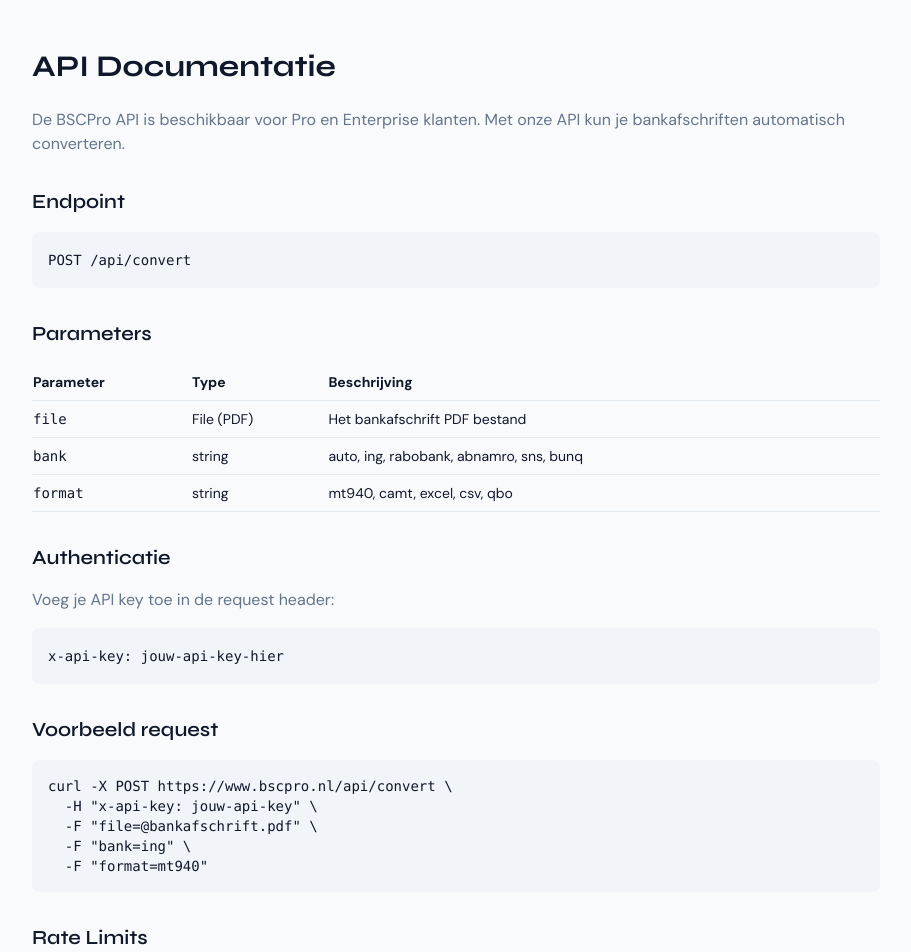
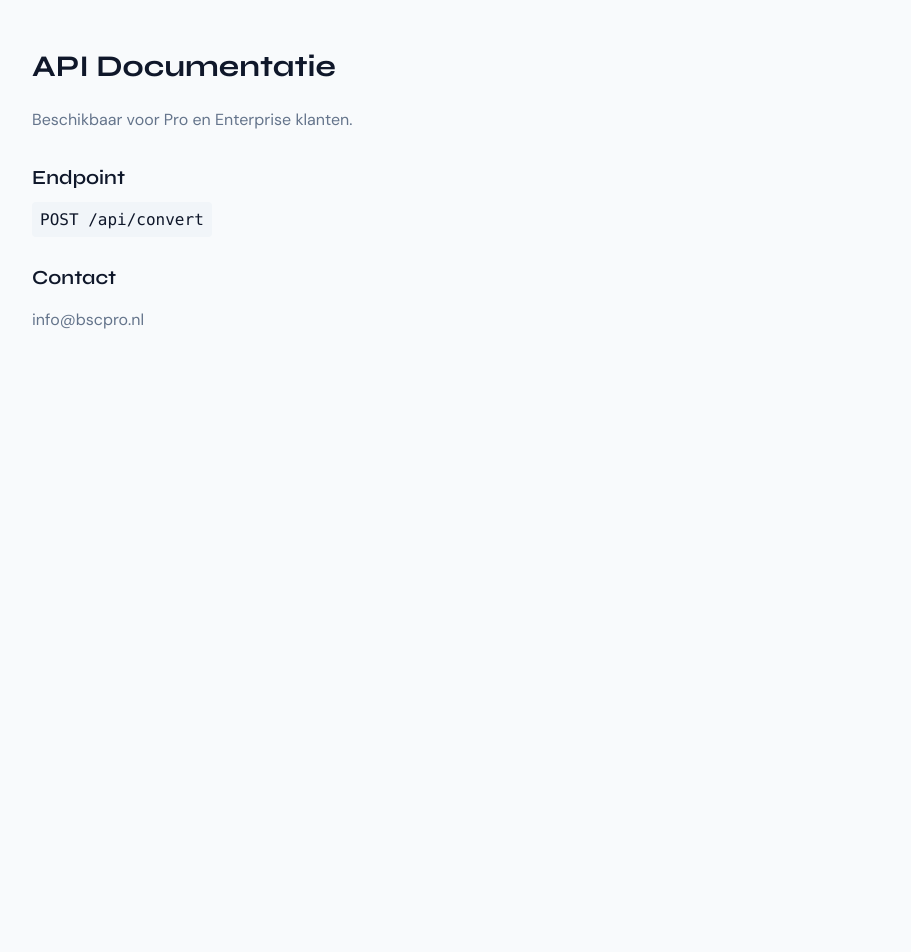
Before and after one commit to stagedvisuals/bank-statement-converter-pro, a Next.js app: page /api-docs in a window 1280 px wide. Shown: the top 952 px of the page, without its empty margins (184-1095 px from the left). After the commit the page ends 800 px from the top, so only its background shows below. Built offline with nearby package versions, Linux system fonts and the light colour scheme.

Commit message:
fix: complete rebuild of legal pages

```diff
--- a/app/api-docs/page.tsx
+++ b/app/api-docs/page.tsx
@@ -1,6 +1,6 @@
 export const metadata = {
-  title: 'API Documentatie - BSCPro',
-  description: 'API documentatie voor BSCPro integraties',
+  title: 'API Docs - BSCPro',
+  description: 'API documentatie voor BSCPro',
 };
 
 export default function ApiDocsPage() {
@@ -8,76 +8,11 @@ export default function ApiDocsPage() {
     <div className="min-h-screen bg-background">
       <div className="max-w-4xl mx-auto px-6 py-12">
         <h1 className="text-3xl font-bold text-foreground mb-6">API Documentatie</h1>
-
-        <div className="prose dark:prose-invert max-w-none">
-          <p className="text-muted-foreground mb-4">
-            De BSCPro API is beschikbaar voor Pro en Enterprise klanten.
-            Met onze API kun je bankafschriften automatisch converteren.
-          </p>
-
-          <h2 className="text-xl font-semibold mt-8 mb-4">Endpoint</h2>
-          <div className="bg-muted p-4 rounded-lg mb-4">
-            <code className="text-sm">POST /api/convert</code>
-          </div>
-
-          <h2 className="text-xl font-semibold mt-8 mb-4">Parameters</h2>
-          <table className="w-full text-sm mb-4">
-            <thead className="border-b border-border">
-              <tr>
-                <th className="text-left py-2">Parameter</th>
-                <th className="text-left py-2">Type</th>
-                <th className="text-left py-2">Beschrijving</th>
-              </tr>
-            </thead>
-            <tbody>
-              <tr className="border-b border-border/50">
-                <td className="py-2 font-mono">file</td>
-                <td className="py-2">File (PDF)</td>
-                <td className="py-2">Het bankafschrift PDF bestand</td>
-              </tr>
-              <tr className="border-b border-border/50">
-                <td className="py-2 font-mono">bank</td>
-                <td className="py-2">string</td>
-                <td className="py-2">auto, ing, rabobank, abnamro, sns, bunq</td>
-              </tr>
-              <tr className="border-b border-border/50">
-                <td className="py-2 font-mono">format</td>
-                <td className="py-2">string</td>
-                <td className="py-2">mt940, camt, excel, csv, qbo</td>
-              </tr>
-            </tbody>
-          </table>
-
-          <h2 className="text-xl font-semibold mt-8 mb-4">Authenticatie</h2>
-          <p className="text-muted-foreground mb-4">
-            Voeg je API key toe in de request header:
-          </p>
-          <div className="bg-muted p-4 rounded-lg mb-4">
-            <code className="text-sm">x-api-key: jouw-api-key-hier</code>
-          </div>
-
-          <h2 className="text-xl font-semibold mt-8 mb-4">Voorbeeld request</h2>
-          <div className="bg-muted p-4 rounded-lg mb-4">
-            <pre className="text-sm overflow-x-auto">
-{`curl -X POST https://www.bscpro.nl/api/convert \\
-  -H "x-api-key: jouw-api-key" \\
-  -F "file=@bankafschrift.pdf" \\
-  -F "bank=ing" \\
-  -F "format=mt940"`}
-            </pre>
-          </div>
-
-          <h2 className="text-xl font-semibold mt-8 mb-4">Rate Limits</h2>
-          <ul className="list-disc pl-6 text-muted-foreground mb-4">
-            <li>Pro: 100 requests per uur</li>
-            <li>Enterprise: 1000 requests per uur</li>
-          </ul>
-
-          <h2 className="text-xl font-semibold mt-8 mb-4">API Key aanvragen</h2>
-          <p className="text-muted-foreground">
-            Contact info@bscpro.nl om een API key aan te vragen.
-          </p>
-        </div>
+        <p className="text-muted-foreground mb-4">Beschikbaar voor Pro en Enterprise klanten.</p>
+        <h2 className="text-xl font-semibold mt-8 mb-4">Endpoint</h2>
+        <code className="bg-muted p-2 rounded">POST /api/convert</code>
+        <h2 className="text-xl font-semibold mt-8 mb-4">Contact</h2>
+        <p className="text-muted-foreground">info@bscpro.nl</p>
       </div>
     </div>
   );
--- a/app/gdpr/page.tsx
+++ b/app/gdpr/page.tsx
@@ -1,5 +1,5 @@
 export const metadata = {
-  title: 'GDPR/AVG Compliance - BSCPro',
+  title: 'GDPR/AVG - BSCPro',
   description: 'BSCPro is volledig AVG-compliant. Lees hoe wij omgaan met persoonsgegevens.',
 };
 
@@ -8,44 +8,13 @@ export default function GDPRPage() {
     <div className="min-h-screen bg-background">
       <div className="max-w-4xl mx-auto px-6 py-12">
         <h1 className="text-3xl font-bold text-foreground mb-6">GDPR / AVG Compliance</h1>
-
-        <div className="prose dark:prose-invert max-w-none">
-          <p className="text-muted-foreground mb-4">
-            BSCPro is volledig compliant met de Algemene Verordening Gegevensbescherming (AVG).
-          </p>
-
-          <h2 className="text-xl font-semibold mt-8 mb-4">Data minimalisatie</h2>
-          <p className="text-muted-foreground mb-4">
-            Wij verwerken alleen de data die strikt noodzakelijk is voor het converteren
-            van je bankafschriften. Geen onnodige gegevens worden opgeslagen.
-          </p>
-
-          <h2 className="text-xl font-semibold mt-8 mb-4">Bewaartermijn</h2>
-          <p className="text-muted-foreground mb-4">
-            Alle bankafschriften en verwerkte data worden automatisch verwijderd na 24 uur.
-            Dit is ons standaard beleid voor alle gebruikers.
-          </p>
-
-          <h2 className="text-xl font-semibold mt-8 mb-4">Verwerkersovereenkomst</h2>
-          <p className="text-muted-foreground mb-4">
-            Een verwerkersovereenkomst (VWO) is beschikbaar op verzoek voor zakelijke klanten.
-            Neem contact op met info@bscpro.nl voor meer informatie.
-          </p>
-
-          <h2 className="text-xl font-semibold mt-8 mb-4">Je rechten onder GDPR</h2>
-          <ul className="list-disc pl-6 text-muted-foreground mb-4">
-            <li>Recht op inzage</li>
-            <li>Recht op rectificatie</li>
-            <li>Recht op vergetelheid</li>
-            <li>Recht op dataportabiliteit</li>
-            <li>Recht van bezwaar</li>
-          </ul>
-
-          <h2 className="text-xl font-semibold mt-8 mb-4">Contact</h2>
-          <p className="text-muted-foreground">
-            Voor GDPR/AVG vragen: info@bscpro.nl
-          </p>
-        </div>
+        <p className="text-muted-foreground mb-4">BSCPro is volledig compliant met de Algemene Verordening Gegevensbescherming (AVG).</p>
+        <h2 className="text-xl font-semibold mt-8 mb-4">Data minimalisatie</h2>
+        <p className="text-muted-foreground mb-4">Wij verwerken alleen de data die strikt noodzakelijk is voor het converteren van je bankafschriften.</p>
+        <h2 className="text-xl font-semibold mt-8 mb-4">Bewaartermijn</h2>
+        <p className="text-muted-foreground mb-4">Alle bankafschriften worden automatisch verwijderd na 24 uur.</p>
+        <h2 className="text-xl font-semibold mt-8 mb-4">Contact</h2>
+        <p className="text-muted-foreground">info@bscpro.nl</p>
       </div>
     </div>
   );
--- a/app/privacy/page.tsx
+++ b/app/privacy/page.tsx
@@ -1,6 +1,6 @@
 export const metadata = {
-  title: 'Privacyverklaring - BSCPro',
-  description: 'Hoe BSCPro omgaat met jouw privacy en data',
+  title: 'Privacy - BSCPro',
+  description: 'Privacyverklaring BSCPro',
 };
 
 export default function PrivacyPage() {
@@ -8,41 +8,9 @@ export default function PrivacyPage() {
     <div className="min-h-screen bg-background">
       <div className="max-w-4xl mx-auto px-6 py-12">
         <h1 className="text-3xl font-bold text-foreground mb-6">Privacyverklaring</h1>
-
-        <div className="prose dark:prose-invert max-w-none">
-          <p className="text-muted-foreground mb-4">
-            BSCPro verwerkt bankafschriften voor conversie naar boekhoudformaten.
-            Jouw privacy is voor ons van groot belang.
-          </p>
-
-          <h2 className="text-xl font-semibold mt-8 mb-4">Dataverwerking</h2>
-          <p className="text-muted-foreground mb-4">
-            Alle data wordt versleuteld opgeslagen in onze beveiligde servers.
-            Na 24 uur worden alle bestanden en verwerkte data automatisch en definitief verwijderd.
-          </p>
-
-          <h2 className="text-xl font-semibold mt-8 mb-4">Geen data deling</h2>
-          <p className="text-muted-foreground mb-4">
-            Wij delen geen data met derden. Je bankafschriften worden uitsluitend gebruikt
-            voor de conversiedienst en nergens anders voor.
-          </p>
-
-          <h2 className="text-xl font-semibold mt-8 mb-4">Je rechten</h2>
-          <p className="text-muted-foreground mb-4">
-            Als gebruiker heb je recht op:
-          </p>
-          <ul className="list-disc pl-6 text-muted-foreground mb-4">
-            <li>Inzage in je verwerkte data</li>
-            <li>Correctie van onjuiste data</li>
-            <li>Verwijdering van je data</li>
-            <li>Data export</li>
-          </ul>
-
-          <h2 className="text-xl font-semibold mt-8 mb-4">Contact</h2>
-          <p className="text-muted-foreground">
-            Vragen over privacy? Neem contact op met info@bscpro.nl
-          </p>
-        </div>
+        <p className="text-muted-foreground mb-4">BSCPro verwerkt bankafschriften voor conversie.</p>
+        <p className="text-muted-foreground mb-4">Data wordt versleuteld opgeslagen en na 24 uur verwijderd.</p>
+        <p className="text-muted-foreground">Contact: info@bscpro.nl</p>
       </div>
     </div>
   );
--- a/app/voorwaarden/page.tsx
+++ b/app/voorwaarden/page.tsx
@@ -1,6 +1,6 @@
 export const metadata = {
-  title: 'Algemene Voorwaarden - BSCPro',
-  description: 'Algemene voorwaarden voor het gebruik van BSCPro',
+  title: 'Voorwaarden - BSCPro',
+  description: 'Algemene voorwaarden BSCPro',
 };
 
 export default function VoorwaardenPage() {
@@ -8,37 +8,9 @@ export default function VoorwaardenPage() {
     <div className="min-h-screen bg-background">
       <div className="max-w-4xl mx-auto px-6 py-12">
         <h1 className="text-3xl font-bold text-foreground mb-6">Algemene Voorwaarden</h1>
-
-        <div className="prose dark:prose-invert max-w-none">
-          <p className="text-muted-foreground mb-4">
-            Deze algemene voorwaarden zijn van toepassing op alle diensten van BSCPro.
-          </p>
-
-          <h2 className="text-xl font-semibold mt-8 mb-4">Dienstverlening</h2>
-          <p className="text-muted-foreground mb-4">
-            BSCPro biedt een online conversiedienst voor bankafschriften.
-            Wij converteren PDF bankafschriften naar verschillende boekhoudformaten.
-          </p>
-
-          <h2 className="text-xl font-semibold mt-8 mb-4">Aansprakelijkheid</h2>
-          <p className="text-muted-foreground mb-4">
-            Onze aansprakelijkheid is beperkt tot het bedrag dat je voor je huidige
-            abonnementsperiode hebt betaald. Wij zijn niet aansprakelijk voor indirecte schade
-            of gevolgschade.
-          </p>
-
-          <h2 className="text-xl font-semibold mt-8 mb-4">Opzegging</h2>
-          <p className="text-muted-foreground mb-4">
-            Je kunt je abonnement maandelijks opzeggen. De opzegging gaat in aan het
-            einde van de huidige factuurperiode.
-          </p>
-
-          <h2 className="text-xl font-semibold mt-8 mb-4">Toepasselijk recht</h2>
-          <p className="text-muted-foreground">
-            Op deze voorwaarden is Nederlands recht van toepassing. Geschillen worden
-            voorgelegd aan de bevoegde rechter in Nederland.
-          </p>
-        </div>
+        <p className="text-muted-foreground mb-4">BSCPro biedt een conversiedienst voor bankafschriften.</p>
+        <p className="text-muted-foreground mb-4">Opzeggen mogelijk per maand.</p>
+        <p className="text-muted-foreground">Toepasselijk recht: Nederlands recht.</p>
       </div>
     </div>
   );
```
